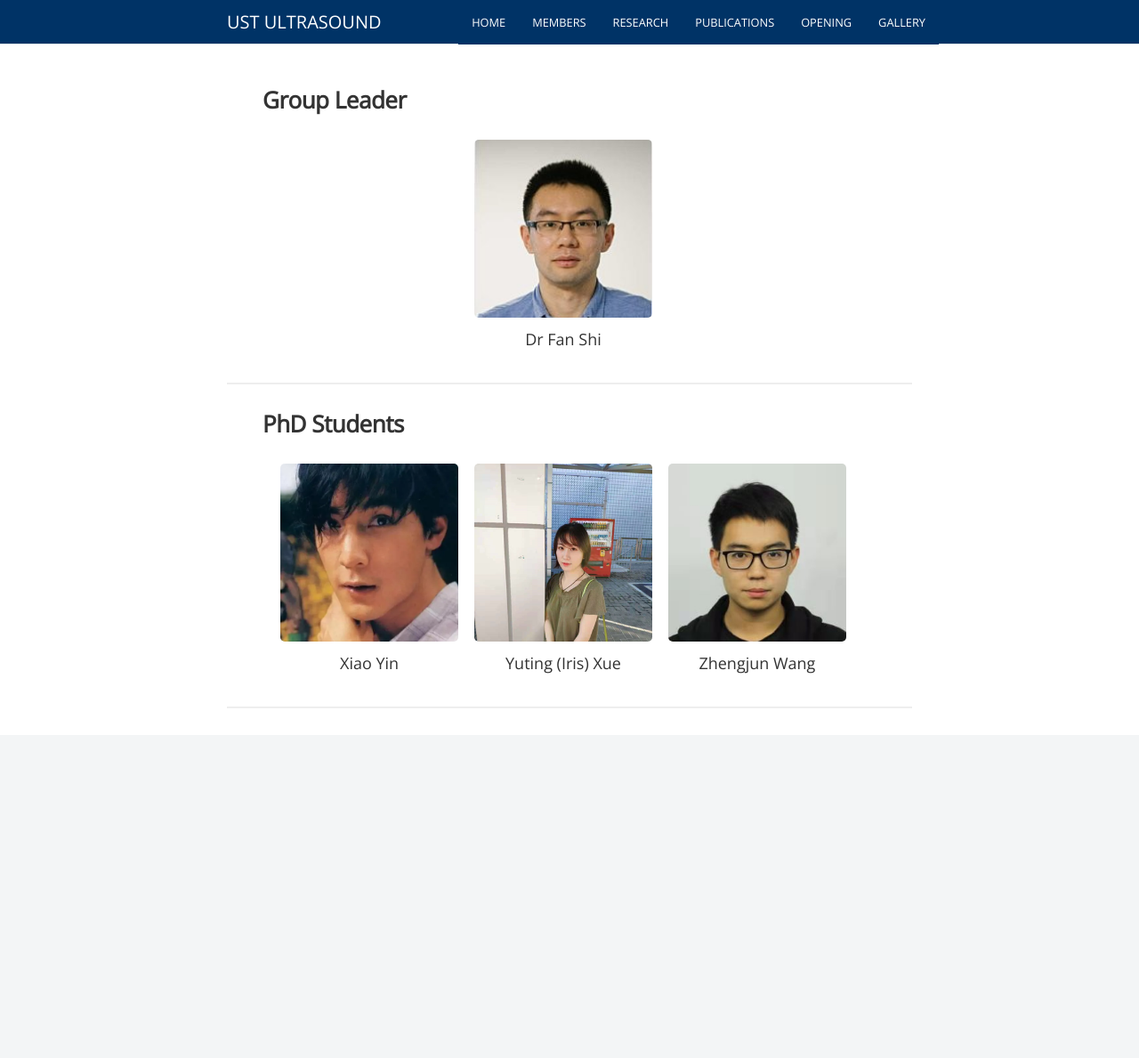
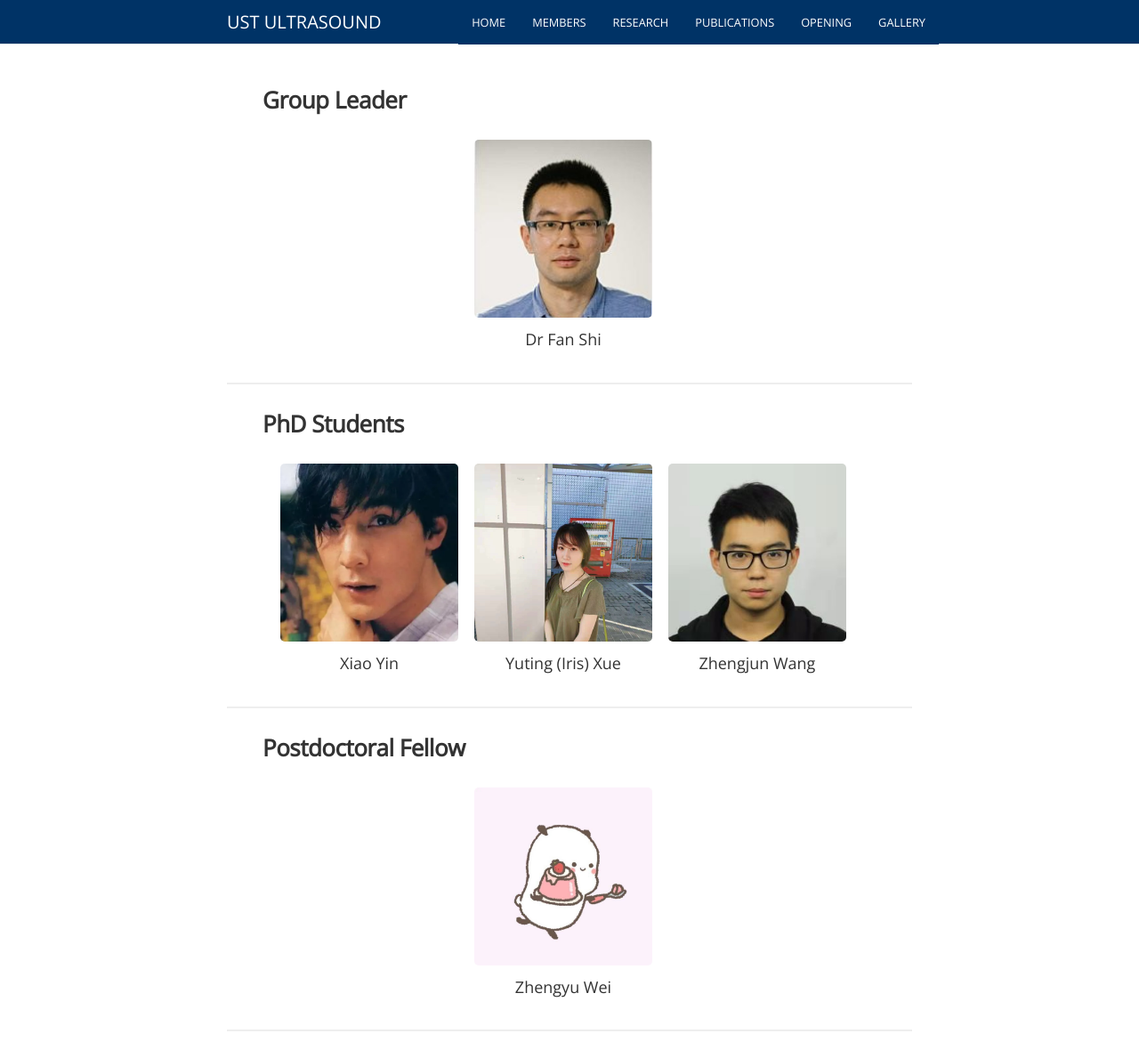
Before and after one commit to USTUltrasound/USTUltrasound.github.io, a Jekyll site: the page built from members.md, in a window 1280 px wide and 1189 px high. Shown: the whole window at 89% size. Built offline with Jekyll 4.4.1, drawn with Linux system fonts in a browser that asks for light colours; nearby versions of some CDN libraries; some web fonts are replaced; comment, search, counter and statistics services are not loaded.

Commit message:
add postdoc again

```diff
--- a/members.md
+++ b/members.md
@@ -4,7 +4,7 @@ permalink: /members/
 ---
 
 {% assign people_sorted = site.people | sort: 'joined' %}
-{% assign role_array = "gl|phd" | split: "|" %}
+{% assign role_array = "gl|phd|postdoc" | split: "|" %}
 
 {% for role in role_array %}
 
```
Also changed, not shown: _people/Zhengyu_Wei.md (+1 -1 lines).
